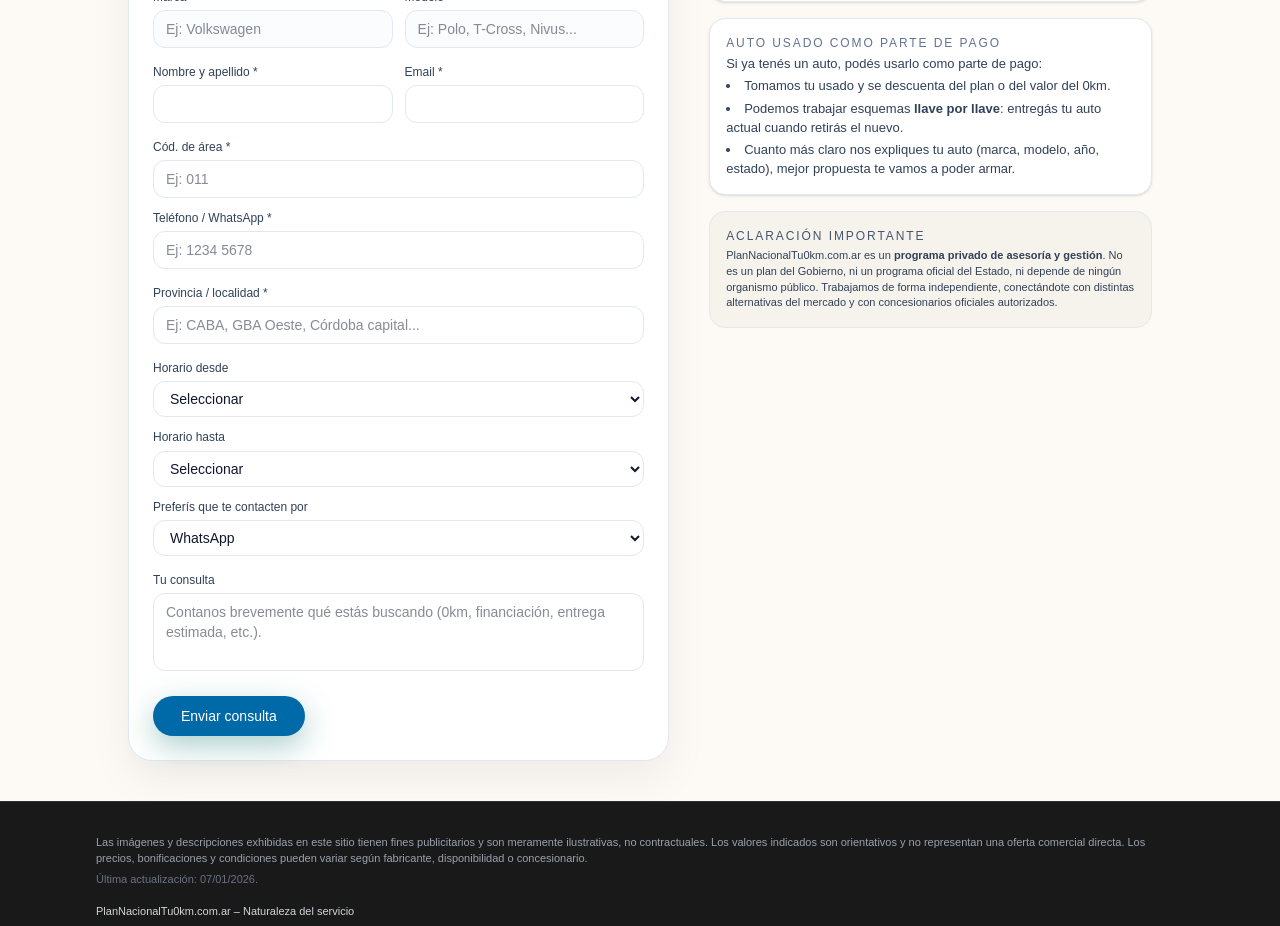
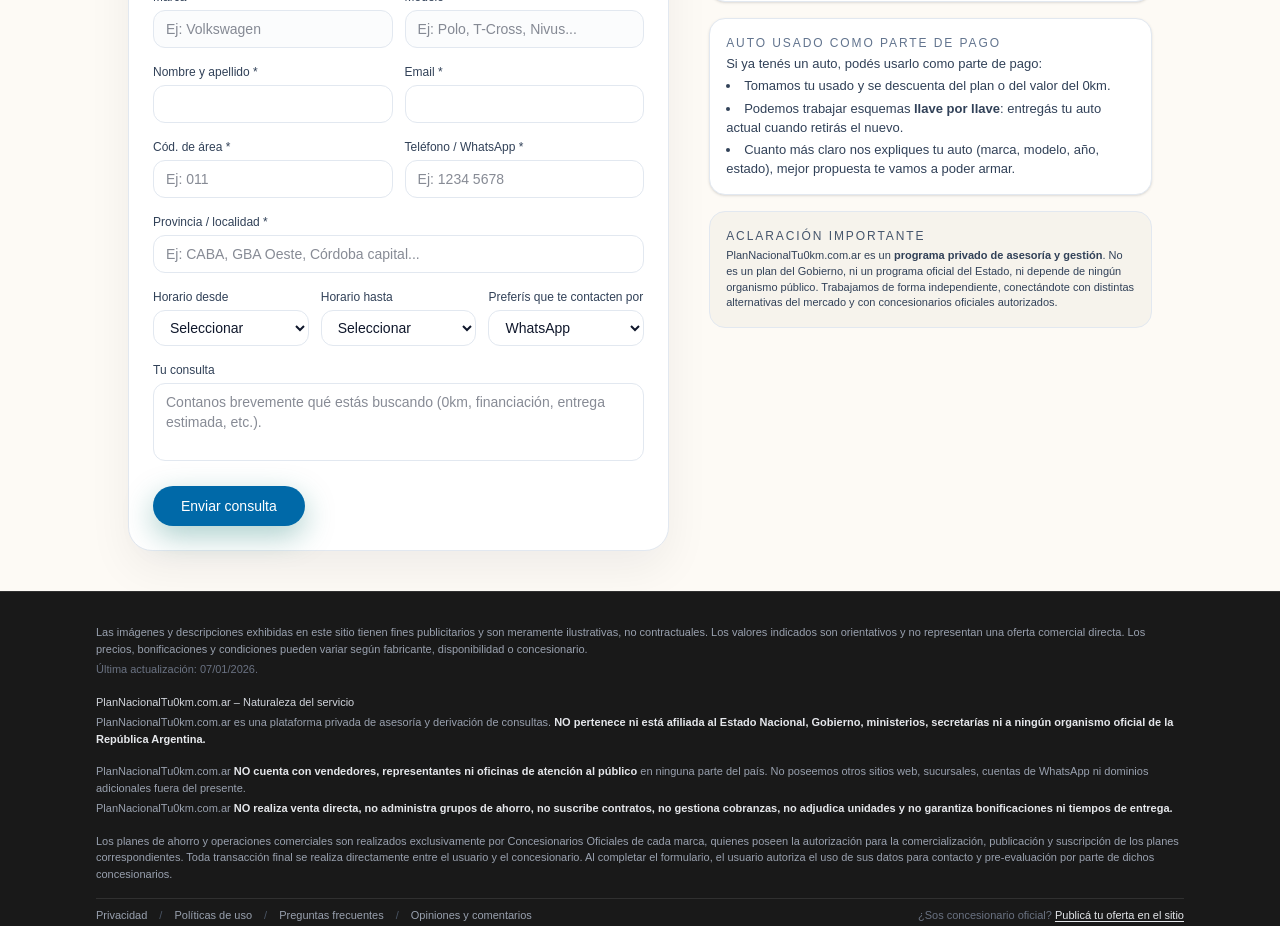
Before and after one commit to DavidFlautero/ladingpageconse1, a Next.js app: page / in a window 1280 px wide. Shown: the part 1460-2386 px from the top of the page. Built offline with nearby package versions, Linux system fonts and the light colour scheme.

Commit message:
Alineo área+teléfono y horario en filas y quito 'planes' del formulario

```diff
--- a/app/page.tsx
+++ b/app/page.tsx
@@ -112,7 +112,7 @@
         <div className="max-w-4xl mx-auto">
           <div className="bg-white border border-slate-200 rounded-3xl shadow-[0_18px_45px_rgba(15,23,42,0.06)] p-5 md:p-6">
             <h2 className="text-xl md:text-2xl font-semibold mb-2 text-slate-900">
-              Enviá tu consulta para planes 0km en cuotas.
+              Enviá tu consulta para acceder a cuotas y beneficios en tu 0km.
             </h2>
             <p className="text-sm text-slate-600 mb-5">
               Un asesor oficial va a revisar tu perfil, zona y si tenés auto usado para
--- a/components/landing/LeadForm.tsx
+++ b/components/landing/LeadForm.tsx
@@ -105,8 +105,8 @@
         </div>
       </div>
 
-      {/* Teléfono */}
-      <div className="grid grid-cols-[0.8fr,1.6fr] md:grid-cols-[0.6fr,1.4fr] gap-3">
+      {/* Teléfono: Cód. de área + Teléfono en la misma fila */}
+      <div className="grid grid-cols-1 md:grid-cols-2 gap-3">
         <div className="space-y-1">
           <label className="block text-[12px] font-medium text-slate-700">
             Cód. de área *
@@ -144,8 +144,8 @@
         />
       </div>
 
-      {/* Horario de contacto + Canal */}
-      <div className="grid grid-cols-1 md:grid-cols-[1.1fr,1.1fr,1.1fr] gap-3">
+      {/* Horario desde / hasta / canal en una fila en desktop */}
+      <div className="grid grid-cols-1 md:grid-cols-3 gap-3">
         <div className="space-y-1">
           <label className="block text-[12px] font-medium text-slate-700">
             Horario desde
```
